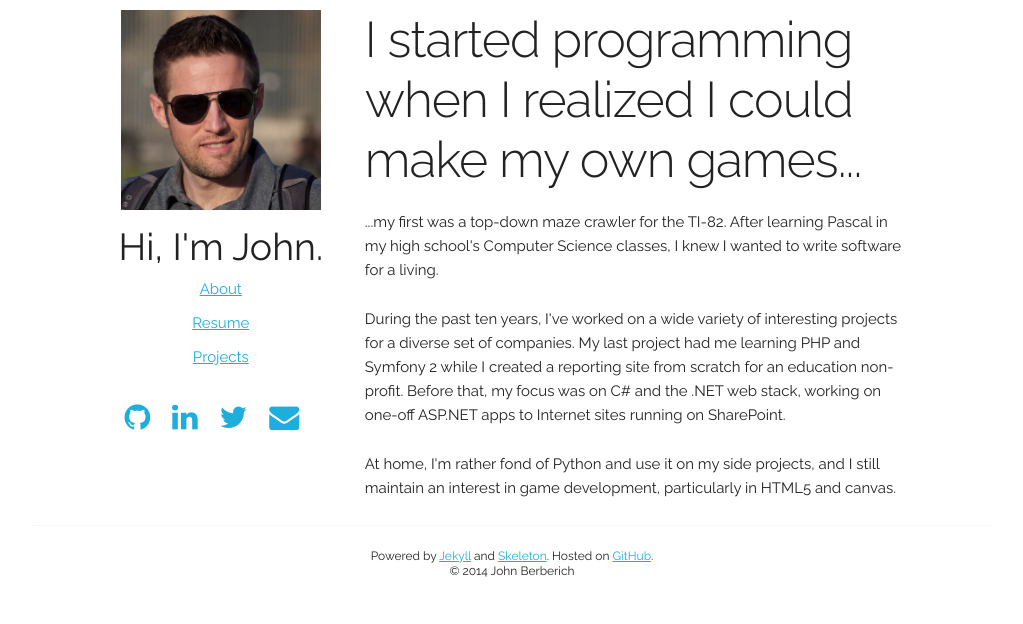
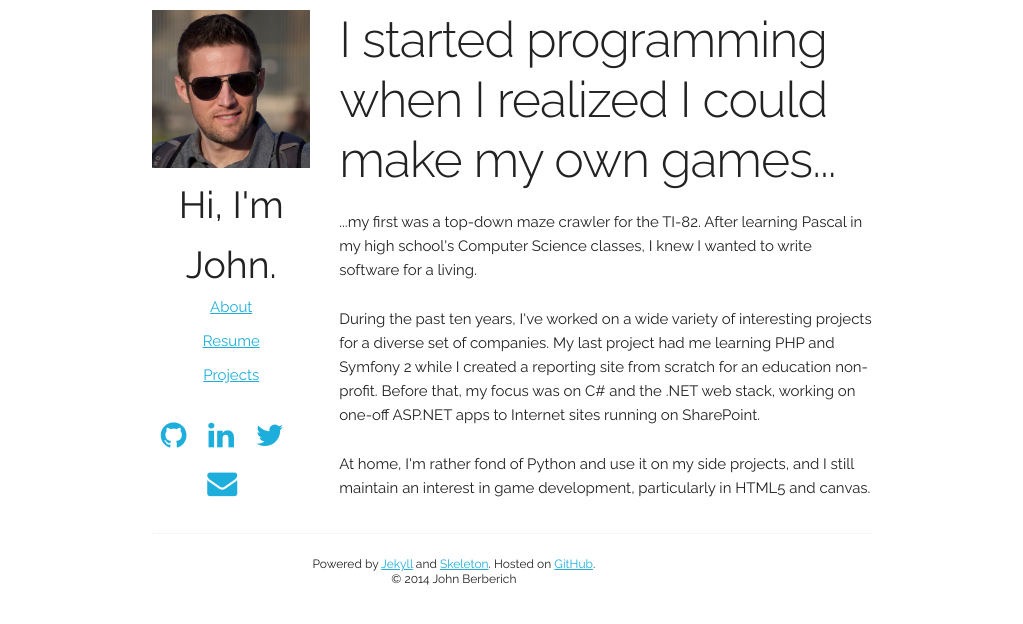
Before and after one commit to johnberberich/johnberberich.github.io, a Jekyll site: the page built from index.html, in a window 1280 px wide. Shown: the top 624 px of the page, without its empty margins (128-1151 px from the left). Built offline with Jekyll 4.4.1, drawn with Linux system fonts in a browser that asks for light colours; nearby versions of some CDN libraries; Markdown is read by kramdown in place of the engine named in the settings.

Commit message:
make imgs responsive

```diff
--- a/_layouts/two.html
+++ b/_layouts/two.html
@@ -4,7 +4,7 @@ layout: default
 
 <div class="row">
 
-  <div class="sidebar three columns offset-by-one">
+  <div class="sidebar three columns">
     <div class="photo">
       <a href="/">
         <img src="/img/avatar.jpg" alt="John's face">
@@ -30,7 +30,7 @@ layout: default
     </div>
   </div>
 
-  <div class="seven columns">
+  <div class="nine columns">
     {% if page.header %}
     <header>
       <h1>{{ page.title }}</h1>
--- a/css/main.scss
+++ b/css/main.scss
@@ -5,6 +5,13 @@
 
 body {
   padding-top: 1rem;
+}
+
+.row {
+  img {
+    max-width: 100%;
+    height: auto;
+  }
 }
 
 .sidebar {
--- a/css/skeleton.css
+++ b/css/skeleton.css
@@ -31,7 +31,8 @@
 .container {
   position: relative;
   width: 100%;
-  max-width: 960px;
+  /*max-width: 960px;*/
+  max-width: 720px;
   margin: 0 auto;
   padding: 0 20px;
   box-sizing: border-box; }
```
